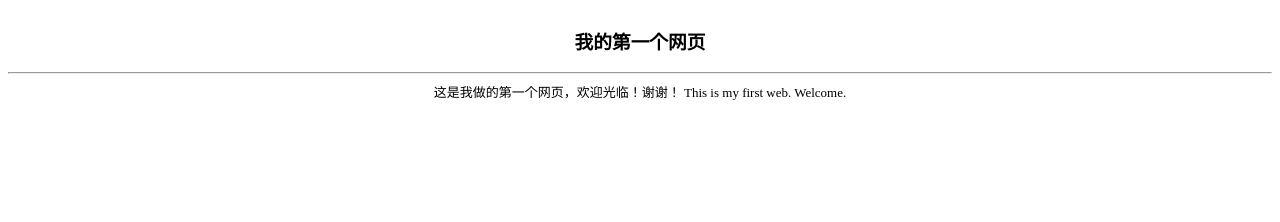
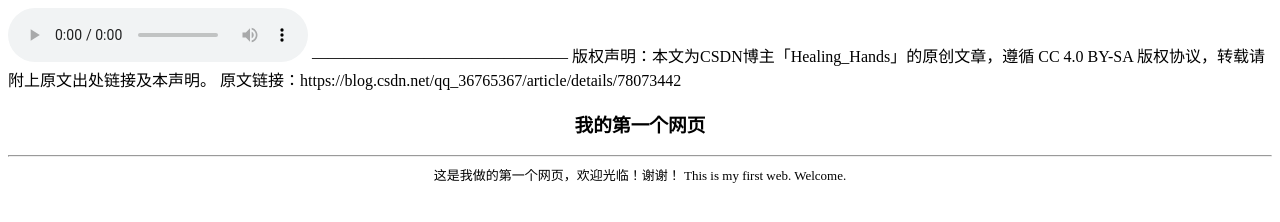
Before and after one commit to bzzhc/bzzhc.github.io, a plain HTML site: page index.html in a window 1280 px wide. Drawn offline with Linux system fonts and the light colour scheme.

Commit message:
Update index.html

```diff
--- a/index.html
+++ b/index.html
@@ -4,9 +4,14 @@
 
 <title>简单的html示例</title>
 
-  <embed src="feifei.mp3" hidden="true"
+<audio autoplay="autoplay" controls="controls"loop="loop" preload="auto"
+            	src="http://demo.mimvp.com/html5/take_you_fly.mp3">
+      		你的浏览器版本太低，不支持audio标签
+</audio>
 
-  autostart="true"/>
+————————————————
+版权声明：本文为CSDN博主「Healing_Hands」的原创文章，遵循 CC 4.0 BY-SA 版权协议，转载请附上原文出处链接及本声明。
+原文链接：https://blog.csdn.net/qq_36765367/article/details/78073442
 
 </head>
 
```
